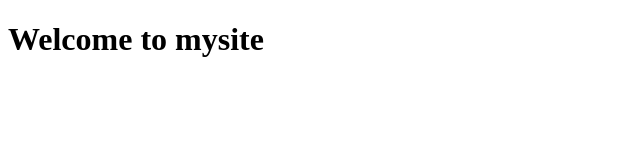
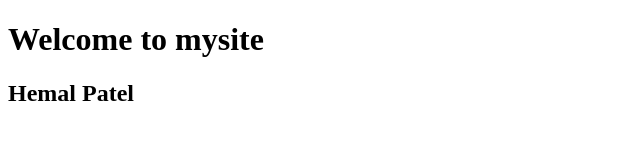
Before and after one commit to hemalpatel-git/newgit, a plain HTML site: page index.html in a window 1280 px wide. Shown: the whole page, without its empty margins (0-640 px from the left). Drawn offline with Linux system fonts and the light colour scheme.

Commit message:
add some line

```diff
--- a/index.html
+++ b/index.html
@@ -7,6 +7,7 @@
 </head>
 <body>
     <h1>Welcome to mysite</h1>
+    <h2>Hemal Patel</h2>
 
 </body>
 </html>
```
